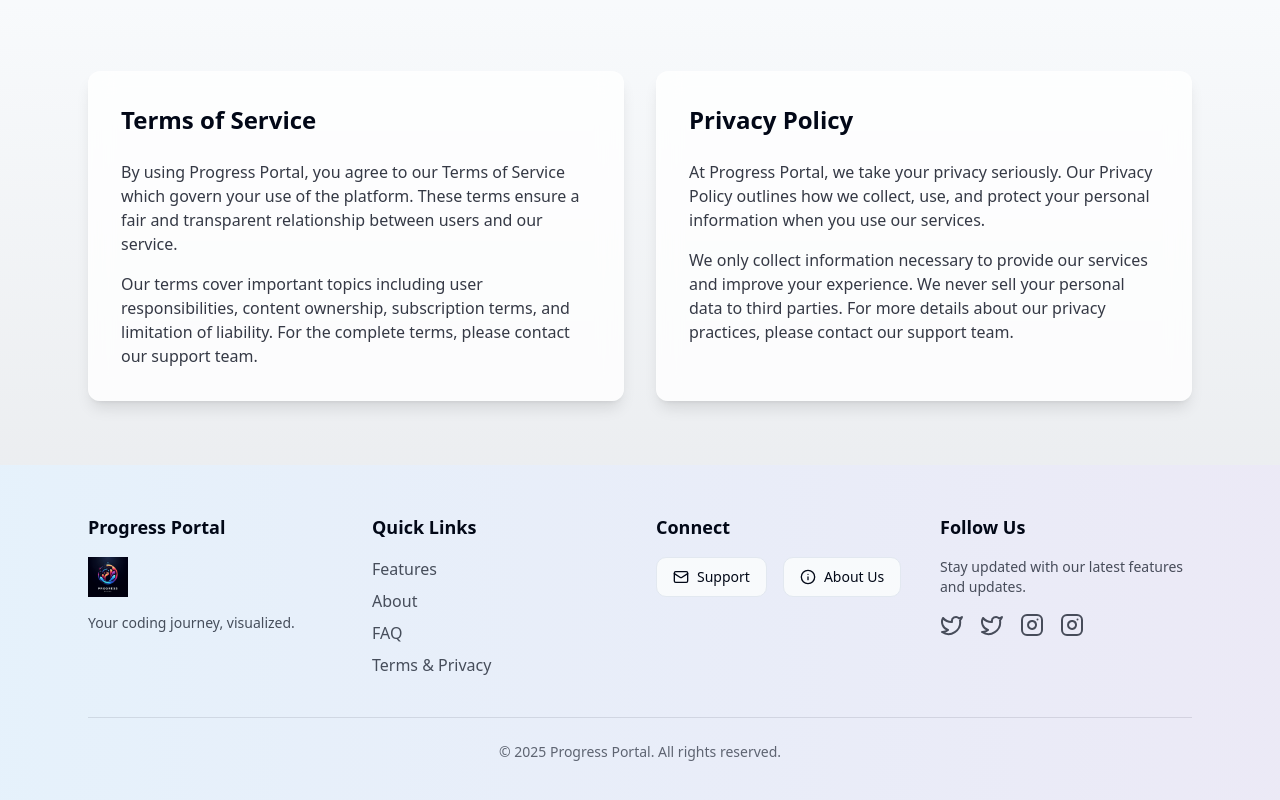
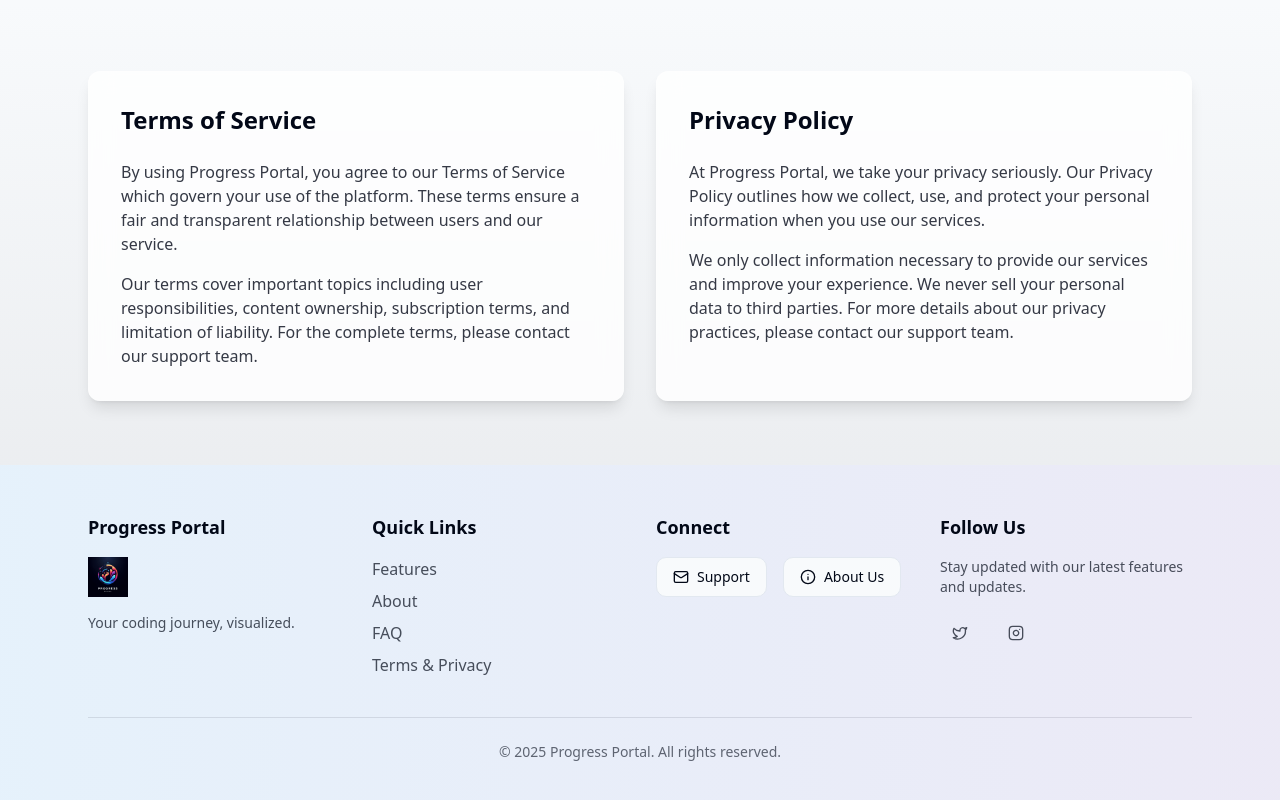
Before and after one commit to alokshah0046/progress-tracker-hub, a React (Vite) app: page / in a window 1280 px wide. Shown: the part 2563-3363 px from the top of the page. Built offline with nearby package versions, Linux system fonts and the light colour scheme.

Commit message:
Add social media links
Add Twitter and Instagram links to the footer.

```diff
--- a/src/pages/Index.tsx
+++ b/src/pages/Index.tsx
@@ -1,9 +1,8 @@
-
 import React, { useEffect, useRef, useState } from "react";
 import Navbar from "@/components/Navbar";
 import Logo from "@/components/Logo";
 import { Link } from "react-router-dom";
-import { ArrowRight, Code, GitBranch, BarChart3, Mail, Info, ExternalLink, ChevronDown, ChevronUp } from "lucide-react";
+import { ArrowRight, Code, GitBranch, BarChart3, Mail, Info, ExternalLink, ChevronDown, ChevronUp, Twitter, Instagram } from "lucide-react";
 import { Button } from "@/components/ui/button";
 import {
   Accordion,
@@ -377,54 +376,85 @@ const Index = () => {
                 Stay updated with our latest features and updates.
               </p>
               <div className="flex space-x-4">
+                <Dialog>
+                  <DialogTrigger asChild>
+                    <Button variant="ghost" size="icon" className="text-foreground/70 hover:text-foreground transition-colors" aria-label="Twitter Profiles">
+                      <Twitter size={24} />
+                    </Button>
+                  </DialogTrigger>
+                  <DialogContent>
+                    <DialogHeader>
+                      <DialogTitle>Our Twitter Profiles</DialogTitle>
+                      <DialogDescription>
+                        Follow us on Twitter for updates
+                      </DialogDescription>
+                    </DialogHeader>
+                    <div className="mt-4 space-y-4">
+                      <div className="flex items-center gap-2">
+                        <Twitter size={18} className="text-portal-blue" />
                         <a
                           href="https://x.com/AlokKum27449982"
                           target="_blank"
                           rel="noopener noreferrer"
-                  className="text-foreground/70 hover:text-foreground transition-colors"
-                  aria-label="Alok's Twitter"
+                          className="text-portal-blue hover:underline"
                         >
-                  <svg xmlns="http://www.w3.org/2000/svg" width="24" height="24" viewBox="0 0 24 24" fill="none" stroke="currentColor" strokeWidth="2" strokeLinecap="round" strokeLinejoin="round">
-                    <path d="M22 4s-.7 2.1-2 3.4c1.6 10-9.4 17.3-18 11.6 2.2.1 4.4-.6 6-2C3 15.5.5 9.6 3 5c2.2 2.6 5.6 4.1 9 4-.9-4.2 4-6.6 7-3.8 1.1 0 3-1.2 3-1.2z"></path>
-                  </svg>
+                          Alok Kumar Shah
                         </a>
+                      </div>
+                      <div className="flex items-center gap-2">
+                        <Twitter size={18} className="text-portal-blue" />
                         <a
                           href="https://x.com/jena_rahul95127"
                           target="_blank"
                           rel="noopener noreferrer"
-                  className="text-foreground/70 hover:text-foreground transition-colors"
-                  aria-label="Rahul's Twitter"
+                          className="text-portal-blue hover:underline"
                         >
-                  <svg xmlns="http://www.w3.org/2000/svg" width="24" height="24" viewBox="0 0 24 24" fill="none" stroke="currentColor" strokeWidth="2" strokeLinecap="round" strokeLinejoin="round">
-                    <path d="M22 4s-.7 2.1-2 3.4c1.6 10-9.4 17.3-18 11.6 2.2.1 4.4-.6 6-2C3 15.5.5 9.6 3 5c2.2 2.6 5.6 4.1 9 4-.9-4.2 4-6.6 7-3.8 1.1 0 3-1.2 3-1.2z"></path>
-                  </svg>
+                          Rahul Jena
                         </a>
+                      </div>
+                    </div>
+                  </DialogContent>
+                </Dialog>
+
+                <Dialog>
+                  <DialogTrigger asChild>
+                    <Button variant="ghost" size="icon" className="text-foreground/70 hover:text-foreground transition-colors" aria-label="Instagram Profiles">
+                      <Instagram size={24} />
+                    </Button>
+                  </DialogTrigger>
+                  <DialogContent>
+                    <DialogHeader>
+                      <DialogTitle>Our Instagram Profiles</DialogTitle>
+                      <DialogDescription>
+                        Follow us on Instagram
+                      </DialogDescription>
+                    </DialogHeader>
+                    <div className="mt-4 space-y-4">
+                      <div className="flex items-center gap-2">
+                        <Instagram size={18} className="text-portal-blue" />
                         <a
                           href="https://www.instagram.com/yayy._alokshah?igsh=dmtzZDdwOWN4cWhs"
                           target="_blank"
                           rel="noopener noreferrer"
-                  className="text-foreground/70 hover:text-foreground transition-colors"
-                  aria-label="Alok's Instagram"
+                          className="text-portal-blue hover:underline"
                         >
-                  <svg xmlns="http://www.w3.org/2000/svg" width="24" height="24" viewBox="0 0 24 24" fill="none" stroke="currentColor" strokeWidth="2" strokeLinecap="round" strokeLinejoin="round">
-                    <rect x="2" y="2" width="20" height="20" rx="5" ry="5"></rect>
-                    <path d="M16 11.37A4 4 0 1 1 12.63 8 4 4 0 0 1 16 11.37z"></path>
-                    <line x1="17.5" y1="6.5" x2="17.51" y2="6.5"></line>
-                  </svg>
+                          Alok Kumar Shah
                         </a>
+                      </div>
+                      <div className="flex items-center gap-2">
+                        <Instagram size={18} className="text-portal-blue" />
                         <a
                           href="https://www.instagram.com/rahul_jena711?igsh=b294b2RrMzNlNDhv"
                           target="_blank"
                           rel="noopener noreferrer"
-                  className="text-foreground/70 hover:text-foreground transition-colors"
-                  aria-label="Rahul's Instagram"
+                          className="text-portal-blue hover:underline"
                         >
-                  <svg xmlns="http://www.w3.org/2000/svg" width="24" height="24" viewBox="0 0 24 24" fill="none" stroke="currentColor" strokeWidth="2" strokeLinecap="round" strokeLinejoin="round">
-                    <rect x="2" y="2" width="20" height="20" rx="5" ry="5"></rect>
-                    <path d="M16 11.37A4 4 0 1 1 12.63 8 4 4 0 0 1 16 11.37z"></path>
-                    <line x1="17.5" y1="6.5" x2="17.51" y2="6.5"></line>
-                  </svg>
+                          Rahul Jena
                         </a>
+                      </div>
+                    </div>
+                  </DialogContent>
+                </Dialog>
               </div>
             </div>
           </div>
```
Lines whose indentation alone changed are shown as unchanged.
